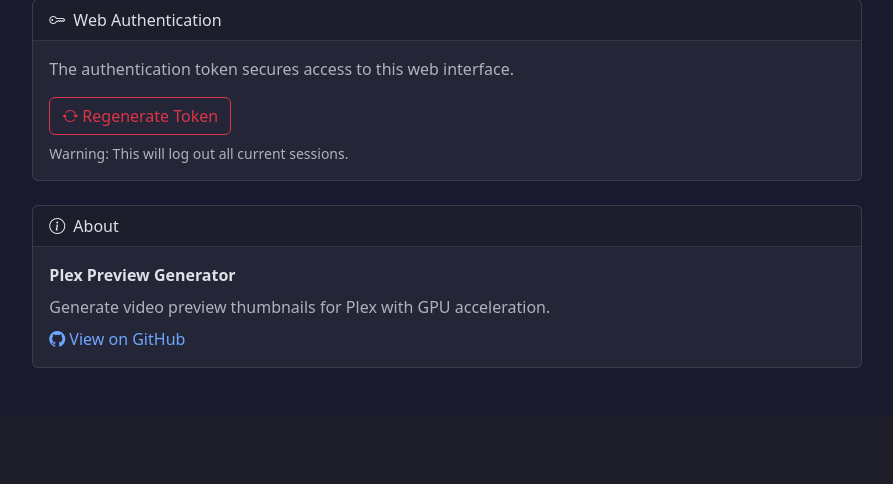
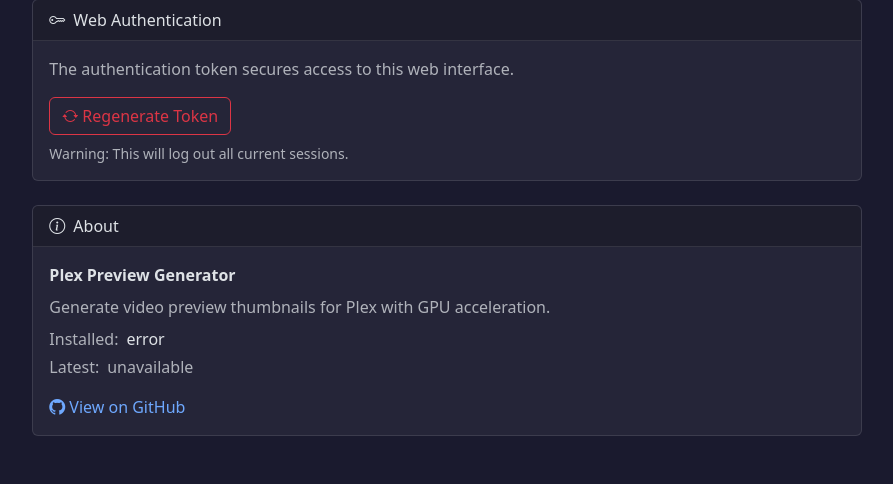
Before and after one commit to stevezau/plex_generate_vid_previews, a Flask app: template plex_generate_previews/web/templates/settings.html in a window 1280 px wide. Shown: the part 2970-3454 px from the top of the page, without its empty margins (193-1086 px from the left). Before the commit the page ends 3338 px from the top, so only its background shows below. Run offline with Flask 3, Linux system fonts and the light colour scheme; the template is opened without the code that fills it, so the values that code supplies are empty; parts of the project's set-up code (start-up, migrations or seed data) failed here and were passed over; some libraries are stand-ins or nearby versions.

Commit message:
Add version display to web UI with accurate detection across build types
Resolves #177. Shows installed/latest version on dashboard and settings
page with proper handling for CI release builds, dev builds, local Docker
builds, and source installs. Removes _version.py from git tracking per
setuptools-scm best practices and passes SETUPTOOLS_SCM_PRETEND_VERSION
in CI for tagged releases.

Made-with: Cursor

```diff
--- a/plex_generate_previews/web/routes/api_system.py
+++ b/plex_generate_previews/web/routes/api_system.py
@@ -1,6 +1,8 @@
 """System, health, config, and library API routes."""
 
 import os
+import threading
+import time
 
 import urllib3
 from flask import jsonify, request
@@ -95,6 +97,118 @@ def get_config():
     except Exception as e:
         logger.error(f"Failed to get config: {e}")
         return jsonify({"error": "Failed to retrieve configuration"}), 500
+
+
+_version_cache: dict = {"result": None, "fetched_at": 0.0}
+_version_cache_lock = threading.Lock()
+_VERSION_CACHE_TTL = 3600  # seconds
+
+
+def _get_version_info() -> dict:
+    """Build version info, using a 1-hour TTL cache for the GitHub API call.
+
+    The installed version and install_type are cheap to compute and never
+    change at runtime, but the latest-release lookup hits the GitHub API,
+    so we cache the full result for ``_VERSION_CACHE_TTL`` seconds.
+
+    Returns:
+        Dict with current_version, latest_version, update_available,
+        and install_type.
+    """
+    with _version_cache_lock:
+        if (
+            _version_cache["result"] is not None
+            and (time.monotonic() - _version_cache["fetched_at"]) < _VERSION_CACHE_TTL
+        ):
+            return _version_cache["result"]
+
+    from ...utils import is_docker_environment
+    from ...version_check import (
+        get_branch_head_sha,
+        get_current_version,
+        get_latest_github_release,
+        parse_version,
+    )
+
+    git_branch_raw = (os.environ.get("GIT_BRANCH") or "").strip()
+    git_sha_raw = (os.environ.get("GIT_SHA") or "").strip()
+
+    # Dockerfile ARG defaults are the literal string "unknown".
+    is_local_docker = git_branch_raw == "unknown" and git_sha_raw == "unknown"
+    git_branch = "" if git_branch_raw == "unknown" else git_branch_raw
+    git_sha = "" if git_sha_raw == "unknown" else git_sha_raw
+
+    update_available = False
+    latest_version = None
+
+    if is_local_docker:
+        # Local Docker build (Dockerfile defaults, not CI)
+        install_type = "local_docker"
+        current_version = "local build"
+        latest_version = get_latest_github_release()
+
+    elif git_branch and git_sha:
+        # CI Docker build -- distinguish release tags from dev branches
+        try:
+            parse_version(git_branch)
+            # GIT_BRANCH is a version tag (e.g. 3.4.1) -- release image
+            install_type = "docker"
+            current_version = git_branch.lstrip("v")
+            latest_version = get_latest_github_release()
+            if latest_version:
+                try:
+                    update_available = parse_version(latest_version) > parse_version(
+                        current_version
+                    )
+                except ValueError:
+                    logger.debug("Could not compare versions for update check")
+        except ValueError:
+            # GIT_BRANCH is a branch name (e.g. dev) -- dev image
+            install_type = "dev_docker"
+            current_version = f"{git_branch}@{git_sha[:7]}"
+            head_sha = get_branch_head_sha(git_branch)
+            if head_sha and not head_sha.startswith(git_sha):
+                update_available = True
+            latest_version = f"{git_branch}@{head_sha[:7]}" if head_sha else None
+
+    else:
+        # Non-Docker: source checkout or pip install
+        install_type = "source" if not is_docker_environment() else "docker"
+        current_version = get_current_version()
+        latest_version = get_latest_github_release()
+        if latest_version:
+            try:
+                update_available = parse_version(latest_version) > parse_version(
+                    current_version
+                )
+            except ValueError:
+                logger.debug("Could not compare versions for update check")
+
+    result = {
+        "current_version": current_version,
+        "latest_version": latest_version,
+        "update_available": update_available,
+        "install_type": install_type,
+    }
+
+    with _version_cache_lock:
+        _version_cache["result"] = result
+        _version_cache["fetched_at"] = time.monotonic()
+
+    return result
+
+
+@api.route("/system/version")
+@setup_or_auth_required
+def get_version_info():
+    """Get installed version and latest available version.
+
+    Returns:
+        JSON with current_version, latest_version, update_available,
+        and install_type fields. latest_version may be null if the
+        GitHub API is unreachable. Results are cached for 1 hour.
+    """
+    return jsonify(_get_version_info())
 
 
 @api.route("/health")
--- a/plex_generate_previews/web/templates/settings.html
+++ b/plex_generate_previews/web/templates/settings.html
@@ -352,6 +352,29 @@
                 <p class="text-muted mb-2">
                     Generate video preview thumbnails for Plex with GPU acceleration.
                 </p>
+
+                <div class="mb-3">
+                    <div class="d-flex align-items-center gap-2 mb-1">
+                        <span class="text-muted">Installed:</span>
+                        <span id="currentVersion">
+                            <span class="spinner-border spinner-border-sm text-muted" role="status"></span>
+                        </span>
+                    </div>
+                    <div class="d-flex align-items-center gap-2">
+                        <span class="text-muted">Latest:</span>
+                        <span id="latestVersion">
+                            <span class="spinner-border spinner-border-sm text-muted" role="status"></span>
+                        </span>
+                    </div>
+                </div>
+
+                <div id="updateAlert" class="alert alert-warning py-2 d-none">
+                    <i class="bi bi-arrow-up-circle me-1"></i>
+                    <span id="updateMessage"></span>
+                    <a href="https://github.com/stevezau/plex_generate_vid_previews/releases/latest"
+                       target="_blank" class="alert-link ms-1">View release notes</a>
+                </div>
+
                 <a href="https://github.com/stevezau/plex_generate_vid_previews"
                    target="_blank" class="text-decoration-none">
                     <i class="bi bi-github me-1"></i>View on GitHub
@@ -369,6 +392,7 @@ document.addEventListener('DOMContentLoaded', function() {
     loadSettings();
     loadLibraries();
     loadGpuInfo();
+    loadVersionInfo();
 
     // Track changes
     document.querySelectorAll('input, select').forEach(el => {
@@ -633,6 +657,39 @@ async function loadGpuInfo() {
     }
 }
 
+async function loadVersionInfo() {
+    try {
+        const response = await fetch('/api/system/version');
+        const data = await response.json();
+
+        document.getElementById('currentVersion').textContent = data.current_version || 'unknown';
+
+        if (data.latest_version) {
+            document.getElementById('latestVersion').textContent = data.latest_version;
+        } else {
+            document.getElementById('latestVersion').innerHTML =
+                '<span class="text-muted">unavailable</span>';
+        }
+
+        if (data.install_type === 'local_docker') {
+            if (data.latest_version) {
+                document.getElementById('updateMessage').textContent =
+                    `Latest release: ${data.latest_version}`;
+                document.getElementById('updateAlert').classList.remove('d-none', 'alert-warning');
+                document.getElementById('updateAlert').classList.add('alert-info');
+            }
+        } else if (data.update_available) {
+            const msg = `Version ${data.latest_version} is available (you have ${data.current_version}).`;
+            document.getElementById('updateMessage').textContent = msg;
+            document.getElementById('updateAlert').classList.remove('d-none');
+        }
+    } catch (error) {
+        document.getElementById('currentVersion').textContent = 'error';
+        document.getElementById('latestVersion').innerHTML =
+            '<span class="text-muted">unavailable</span>';
+    }
+}
+
 async function saveAllSettings() {
     const btn = document.getElementById('saveAllBtn');
     btn.disabled = true;
```
Also changed, not shown: plex_generate_previews/__init__.py (+21 -3 lines), plex_generate_previews/_version.py (deleted, +0 -33 lines), plex_generate_previews/web/templates/index.html (+39 -0 lines), .github/workflows/docker-publish.yml, 1 other file.
